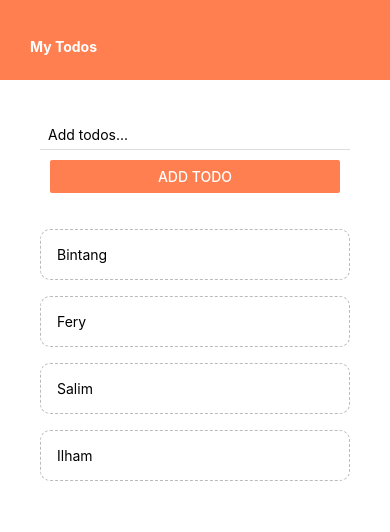
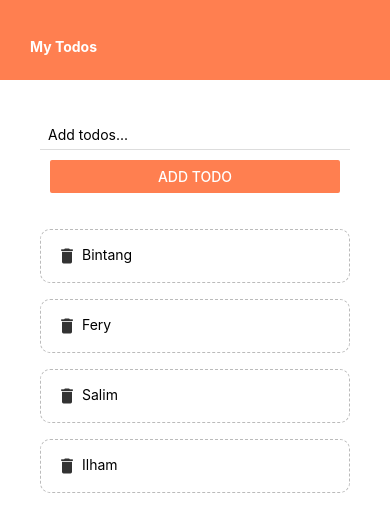
Before and after one commit to M-BintangR/todo-list-react-native, a React Native app: screen / in a window 390 px wide. Shown: the top 532 px of the page. Built offline with nearby package versions, Linux system fonts and the light colour scheme.

Commit message:
icons react native ✅

```diff
--- a/components/TodoItem.js
+++ b/components/TodoItem.js
@@ -1,14 +1,16 @@
 import React from 'react'
 import { View, StyleSheet, Text, TouchableOpacity } from 'react-native'
+import MaterialIcons from '@expo/vector-icons/MaterialIcons'
 
 export default function TodoItem({item, pressHandler}) {
 
     return (
-        <View>
-            <TouchableOpacity onPress={() => pressHandler(item.id)}>
-                <Text style={styles.item}>{item.text}</Text>
-            </TouchableOpacity>
-        </View>
+        <TouchableOpacity onPress={() => pressHandler(item.id)}>
+            <View style={styles.item}>
+                <MaterialIcons name='delete' size={20} color='#333'/>
+                <Text>{item.text}</Text>
+            </View>
+        </TouchableOpacity>
     )
 }
 
@@ -20,5 +22,7 @@ const styles = StyleSheet.create({
         borderWidth: 1,
         borderStyle: 'dashed',
         borderRadius: 10,
+        flexDirection: 'row',
+        gap: 5,
     }
 });
--- a/package.json
+++ b/package.json
@@ -12,7 +12,8 @@
     "expo": "~49.0.15",
     "expo-status-bar": "~1.6.0",
     "react": "18.2.0",
-    "react-native": "0.72.6"
+    "react-native": "0.72.6",
+    "react-native-vector-icons": "^10.0.2"
   },
   "devDependencies": {
     "@babel/core": "^7.20.0"
```
Also changed, not shown: 1 other file (tests, documents, lock files or other folders).
